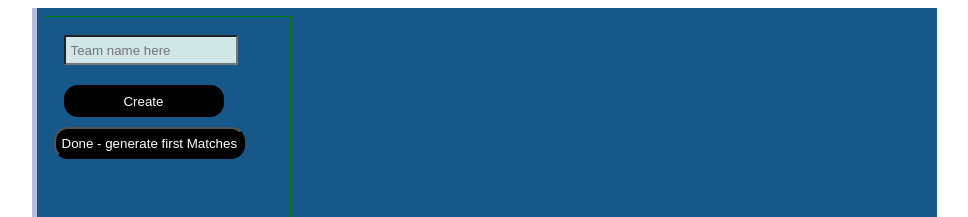
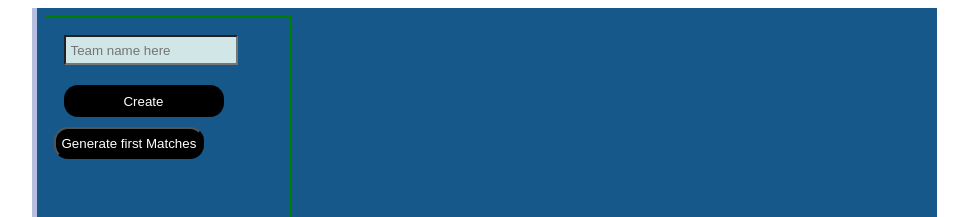
Before and after one commit to rud-y/league_, a plain HTML site: page index.html in a window 1280 px wide. Shown: the top 217 px of the page, without its empty margins (156-1124 px from the left). Drawn offline with Linux system fonts and the light colour scheme.

Commit message:
btn contentchange

```diff
--- a/index.html
+++ b/index.html
@@ -17,7 +17,7 @@
         <input id="team-submit" class="action-button" type="submit" value="Create">
     </form>
 
-    <button id="generate-matches-button">Done - generate first Matches</button>
+    <button id="generate-matches-button">Generate first Matches</button>
 
     <div id="match-container" class="hidden">
       <!-- <h4 class="teamA"><span class="teamA-score"></span></h4>
```
